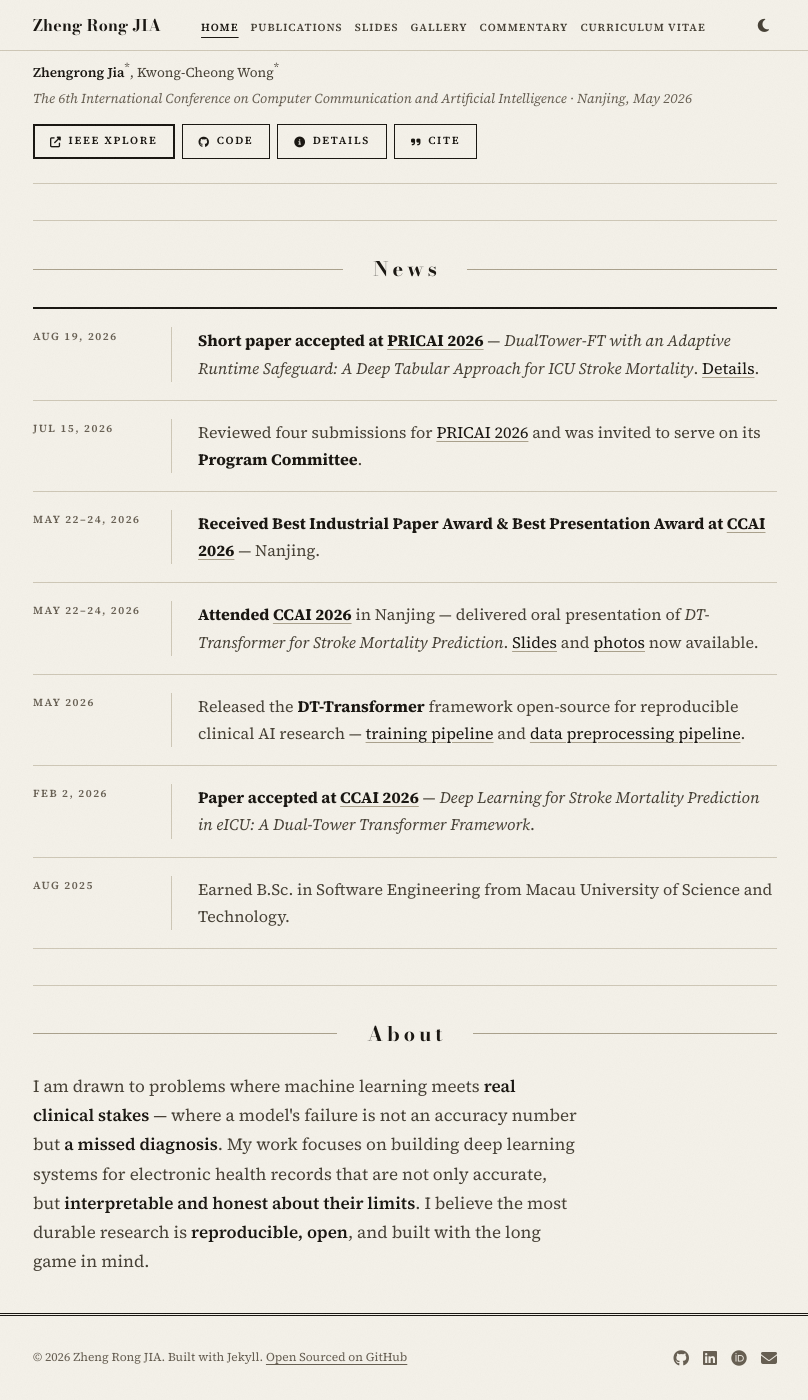
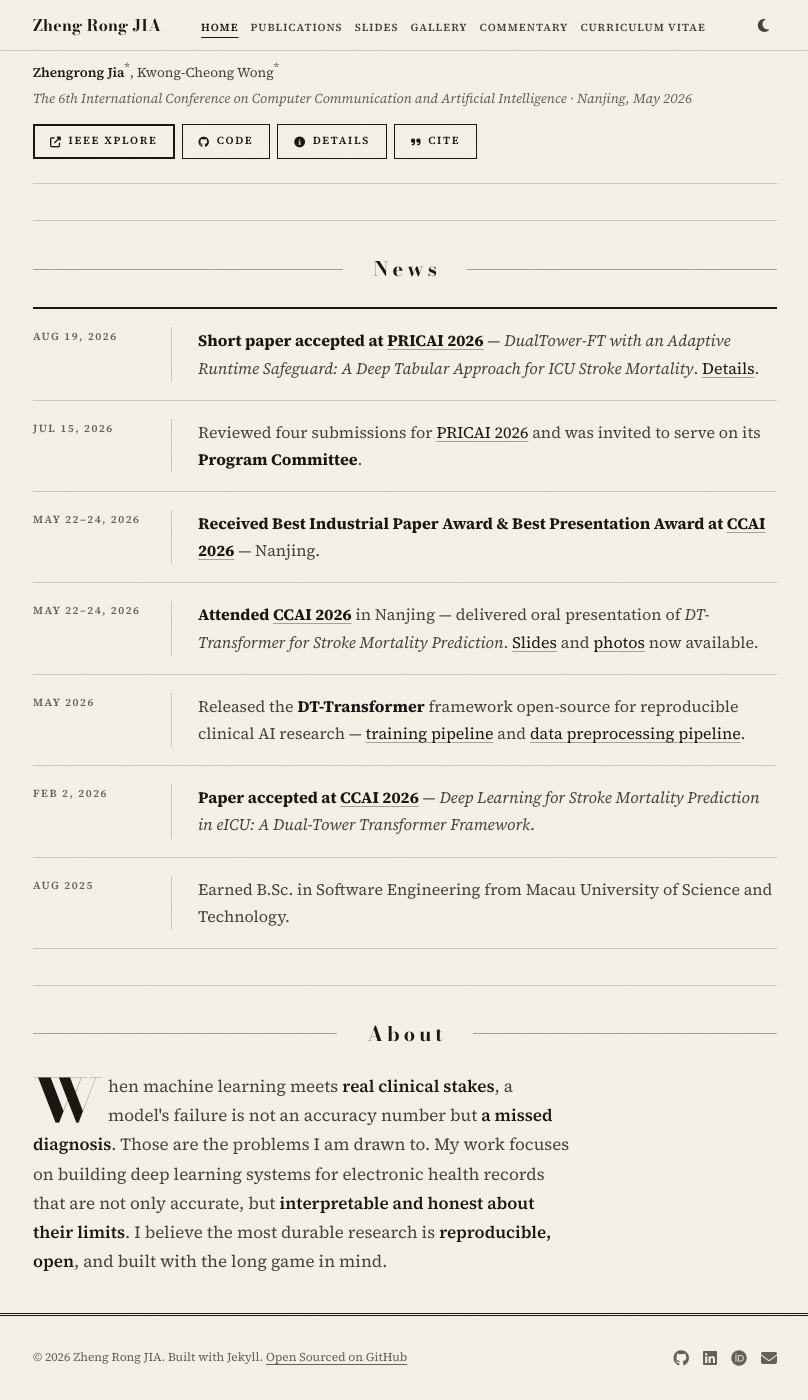
Before and after one commit to ZR-JIA/zr-jia.github.io, a Jekyll site: the page built from _pages/index.md, in a window 1280 px wide and 1400 px high, scrolled down 1176 px. Shown: the whole window, without its empty margins (235-1043 px from the left). Built offline with Jekyll 4.4.1, drawn with Linux system fonts in a browser that asks for light colours.

Commit message:
content: open the About paragraph with a drop cap
Set the paragraph's first letter as a drop cap: Bodoni Moda at 3.5em,
floated across two lines, as the Zaichang Broadsheet system opens a text.

The paragraph used to open on "I", and a drop cap on a narrow letter
reads as a vertical bar. Reorder the first two sentences so it opens on
"When":

  Before: I am drawn to problems where machine learning meets real
          clinical stakes - where a model's failure is not an accuracy
          number but a missed diagnosis.
  After:  When machine learning meets real clinical stakes, a model's
          failure is not an accuracy number but a missed diagnosis.
          Those are the problems I am drawn to.

The rest of the paragraph and all four bold phrases are unchanged.

```diff
--- a/_pages/index.md
+++ b/_pages/index.md
@@ -117,7 +117,7 @@ description: "Independent AI researcher specializing in Clinical AI and deep lea
   <section class="content-section">
     <p class="section-label">About</p>
     <div class="philosophy-block">
-      <p class="philosophy-text">I am drawn to problems where machine learning meets <strong>real clinical stakes</strong> — where a model's failure is not an accuracy number but <strong>a missed diagnosis</strong>. My work focuses on building deep learning systems for electronic health records that are not only accurate, but <strong>interpretable and honest about their limits</strong>. I believe the most durable research is <strong>reproducible, open</strong>, and built with the long game in mind.</p>
+      <p class="philosophy-text">When machine learning meets <strong>real clinical stakes</strong>, a model's failure is not an accuracy number but <strong>a missed diagnosis</strong>. Those are the problems I am drawn to. My work focuses on building deep learning systems for electronic health records that are not only accurate, but <strong>interpretable and honest about their limits</strong>. I believe the most durable research is <strong>reproducible, open</strong>, and built with the long game in mind.</p>
     </div>
   </section>
 
--- a/assets/css/main.css
+++ b/assets/css/main.css
@@ -1247,6 +1247,18 @@ img { max-width: 100%; height: auto; }
   margin: 0;
 }
 
+/* Drop cap: the opening letter set in the display face across two lines.
+   The paragraph opens on "W"; a narrow letter such as "I" reads as a bar. */
+.philosophy-text::first-letter {
+  float: left;
+  margin: 0.06em 0.1em 0 0;
+  font-family: var(--font-display);
+  font-size: 3.5em;
+  font-weight: 800;
+  line-height: 0.84;
+  color: var(--color-text);
+}
+
 /* ---- Utility ---- */
 .text-muted { color: var(--color-text-secondary); }
 .mt-1 { margin-top: 8px; }
```
